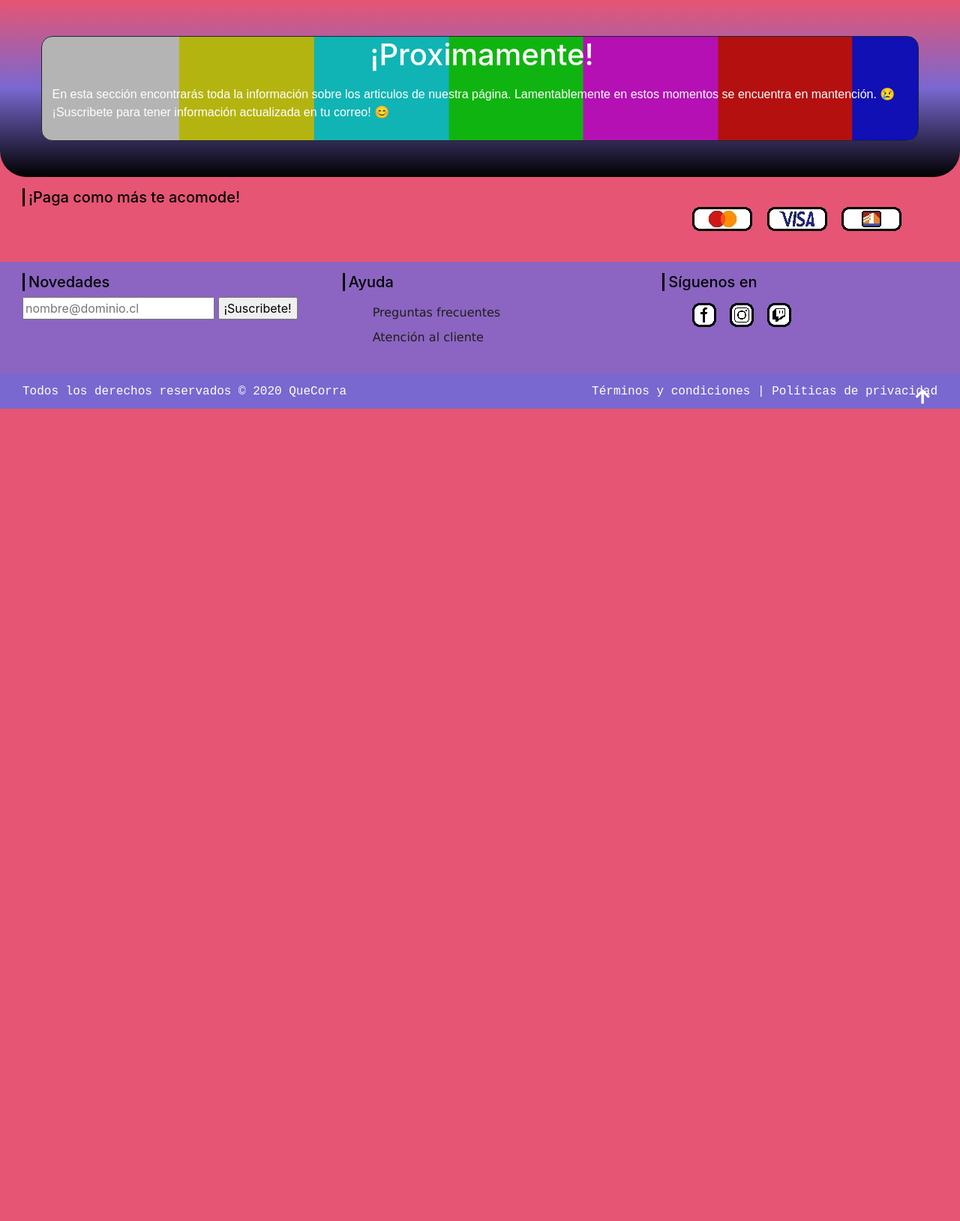
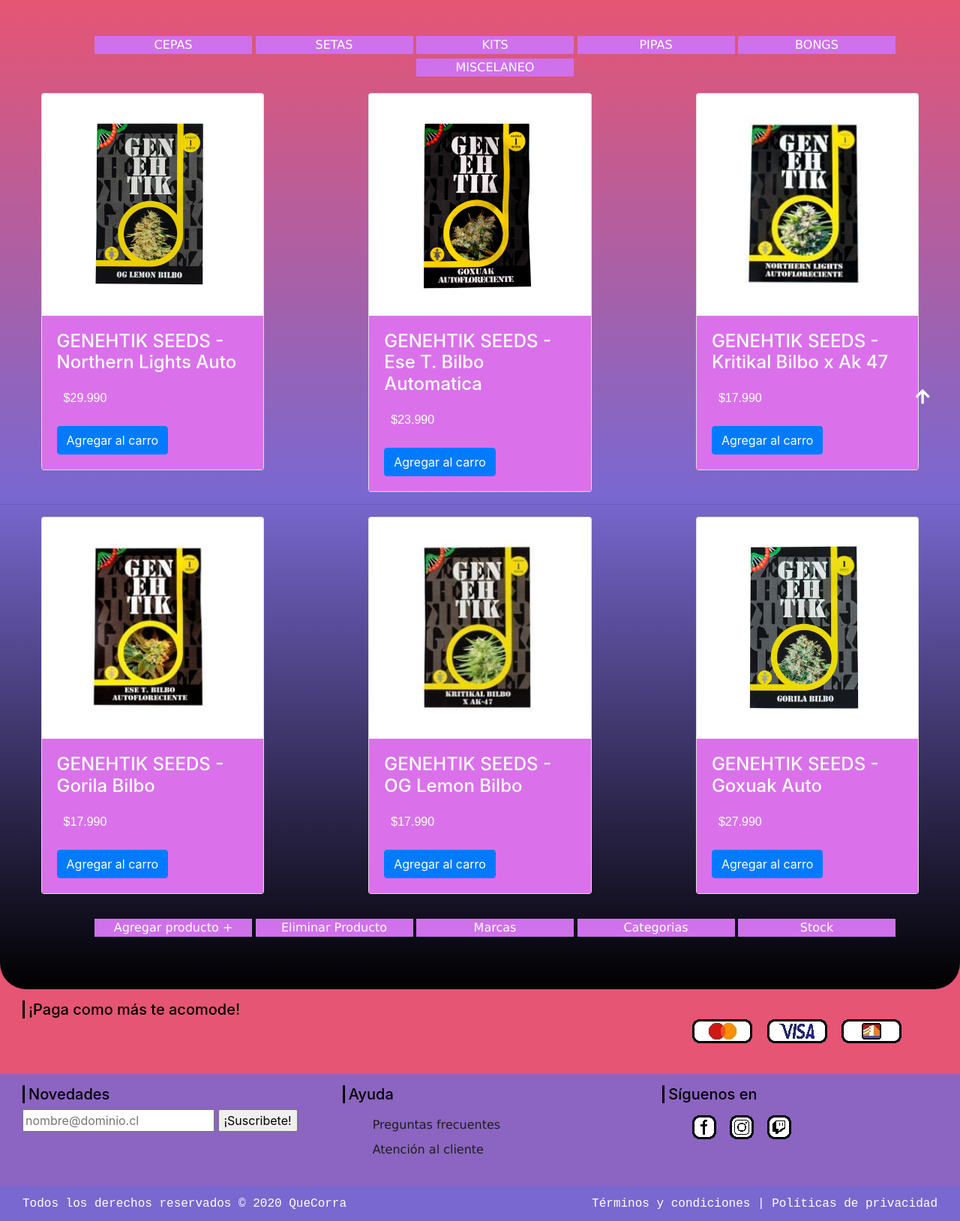
Before and after one commit to Flickkkrr/Fase2MatusSoto006D, a Django app: page /catalogo/tienda/ in a window 1280 px wide. Shown: the part 146-1774 px from the top of the page at 75% size. Before the commit the page ends 691 px from the top, so only its background shows below. Run offline with Django 3.2, Linux system fonts and the light colour scheme; some libraries are stand-ins or nearby versions.

Commit message:
Growshop: creando formularios

```diff
--- a/growshop2/catalogo/models.py
+++ b/growshop2/catalogo/models.py
@@ -25,6 +25,9 @@ class Accesorio(models.Model):
 
 	resumen = models.TextField(max_length=1000)
 	categoria = models.ManyToManyField(Categoria)
+
+	def get_absolute_url(self):
+		return reverse('accesorio-detail', args=[str(self.id)])
 
 	def __str__(self):
 		return self.nombre
--- a/growshop2/catalogo/static/css/EstInicio.css
+++ b/growshop2/catalogo/static/css/EstInicio.css
@@ -28,22 +28,25 @@ header {
 }
 
 #contenedorimagiz{
-    border-top-left-radius: 10px;
-    border-top-right-radius: 2px;
+    border-radius: 3px;
 }
 
 #contenedorimagde{
-    border-top-right-radius: 10px;
-    border-top-left-radius: 2px;
+    border-radius: 3px;
+}
+
+.relative{
+    position: relative;
+
 }
 
 .text-block{
     position: absolute;
-    bottom: 20px;
-    right: 20px;
+    bottom: 10px;
+    right: 10px;
     color: white;
     padding-left: 20px;
-    padding-right: 20px;
+    padding-right: 15px;
     text-align: right;
 }
 
--- a/growshop2/catalogo/static/css/EstTienda.css
+++ b/growshop2/catalogo/static/css/EstTiendaa.css
@@ -31,6 +31,29 @@ header {
     float: right;
     margin-right: 14px;
 }
+
+#categorias li{
+    text-align: center;
+    overflow: hidden;
+    display: inline-block;
+    width: 210px;
+    background-color: #cf71eb;
+    font-family: Verdana, Geneva, Tahoma, sans-serif;
+    color: white;
+}
+
+#categorias li:hover{
+    cursor: pointer;
+}
+
+#categorias a{
+    display: block;
+    list-style-type: none;
+
+
+}
+
+#cat
 
 footer #arriba{
     background: #E65573;
@@ -126,14 +149,6 @@ footer #abajo{
     text-decoration: none;
 }
 
-#caja {
-    border-radius: 15px;
-    border-style: solid;
-    border-width: 1px;
-    padding-left: 5px;
-    margin: 0;
-}
-
 .letras h1{
     color: white;
 }
--- a/growshop2/catalogo/templates/base_generic.html
+++ b/growshop2/catalogo/templates/base_generic.html
@@ -9,9 +9,9 @@
     <link rel="icon" href="{% static 'img/icono.ico' %}" type="image/icon type">
 
     <!-- CSS Propios-->
+    <link rel="stylesheet" type="text/css" href="{% static 'css/EstInicio.css' %}">
     <link rel="stylesheet" type="text/css" href="{% static 'css/EstAutocu.css' %}">
-    <link rel="stylesheet" type="text/css" href="{% static 'css/EstInicio.css' %}">
-    <link rel="stylesheet" type="text/css" href="{% static 'css/EstTienda.css' %}">
+    <link rel="stylesheet" type="text/css" href="{% static 'css/EstTiendaa.css' %}">
     <link rel="stylesheet" type="text/css" href="{% static 'css/EstTermin.css' %}">
     <link rel="stylesheet" type="text/css" href="{% static 'css/EstRegistro.css' %}">
     <link rel="stylesheet" type="text/css" href="{% static 'css/EstQuien.css' %}">
@@ -75,19 +75,19 @@
             <div class="collapse navbar-collapse" id="opciones">
                 <ul class="navbar-nav">
                     <li class="nav-item">
-                        <a class="nav-link" href="{% url 'inicio' %}">Inicio</a>
+                        <a class="nav-link" href="{% url 'inicio' %}" style="color: white;">Inicio</a>
                     </li>
                     <li class="nav-item">
-                        <a class="nav-link" href="{% url 'proximamente' %}" target="_self">Tienda virtual</a>
+                        <a class="nav-link" href="{% url 'proximamente' %}" target="_self" style="color: white;">Tienda virtual</a>
                     </li>
                     <li class="nav-item">
-                        <a class="nav-link" href="{% url 'autocultivo' %}">Autocultivo</a>
+                        <a class="nav-link" href="{% url 'autocultivo' %}" style="color: white;">Autocultivo</a>
                     </li>
                     <li class="nav-item">
-                        <a class="nav-link" href="{% url 'quienes' %}">¿Quiénes somos?</a>
+                        <a class="nav-link" href="{% url 'quienes' %}" style="color: white;">¿Quiénes somos?</a>
                     </li>
                     <li class="nav-item">
-                        <a class="nav-link" href="{% url 'registro' %}">Regístrate</a>
+                        <a class="nav-link" href="{% url 'registro' %}" style="color: white;">Regístrate</a>
                     </li>
                 </ul>
             </div>
@@ -117,10 +117,13 @@
                     <div class="col-xl-4 col-lg-4 col-sm-12 col-md-4" style="background-color:#8B65C1">
                         <h5>Novedades</h5>
                         <form action="{% url 'inicio' %}" method="post" name="suscripcion"
+
                             onsubmit="return validacion()">
+                            {% csrf_token %}
                             <input type="text" name="cor" id="correo" placeholder="nombre@dominio.cl">
                             <input type="submit" value="¡Suscribete!">
                             <br><br>
+                            {% csrf_token %}
                         </form>
                     </div>
                     <div class="col-xl-4 col-lg-4 col-sm-12 col-md-4" style="background-color:#8B65C1">
--- a/growshop2/catalogo/templates/proximamente.html
+++ b/growshop2/catalogo/templates/proximamente.html
@@ -13,7 +13,7 @@
     <link rel="icon" href="{% static 'img/icono.ico' %}" type="image/icon type">
 
     <!-- CSS Propios-->
-    <link rel="stylesheet" type="text/css" href="{% static 'css/EstTienda.css' %}">
+    <link rel="stylesheet" type="text/css" href="{% static 'css/EstTiendaa.css' %}">
     <link href="{% static 'css/bootstrap.min.css' %}" type="text/css" rel="stylesheet">
 
     <!-- JS Propios-->
@@ -35,24 +35,132 @@
         <!--TITULO AUTOCULTIVO-->
         <br>
         <br>
-        <div class="row justify-content-center">
-            <div class="col-xl-11 col-lg-10 col-md-10 col-sm-10 col-10">
-                <div id=caja style="background-image: url('/static/img/sinseñal.png');">
-                    <div class="letras">
-                        <center>
-                            <h1>¡Proximamente!</h1>
-                        </center>
-                        <p>En esta sección encontrarás toda la información sobre los articulos de nuestra página.
-                            Lamentablemente en estos momentos se encuentra en mantención. 😢 ¡Suscribete para tener
-                            información actualizada en tu correo! 😊</p>
+
+        <div class="row justify-content-around">
+            <div class="col-xl-12 col-lg-12 col-md-12 col-sm-12 col-12">
+                <center>
+                    <ul id=categorias>
+                        <li>
+                            <a href="{% url 'proximamente' %}" target="_self" style="color: white;">CEPAS</a>
+                        </li>
+                        <li>
+                            <a href="#" target="_self" onclick="proximamente()" style="color: white;">SETAS</a>
+                        </li>
+                        <li>
+                            <a href="#" target="_self" onclick="proximamente()" style="color: white;">KITS</a>
+                        </li>
+                        <li>
+                            <a href="#" target="_self" onclick="proximamente()" style="color: white;">PIPAS</a>
+                        </li>
+                        <li>
+                            <a href="#" target="_self" onclick="proximamente()" style="color: white;">BONGS</a>
+                        </li>
+                        <li>
+                            <a href="#" target="_self" onclick="proximamente()" style="color: white;">MISCELANEO</a>
+                        </li>
+                    </ul>
+                </center>
+
+            </div>
+        </div>
+
+        <div class="row justify-content-around">
+            <div class="col-xl-3 col-lg-3 col-md-7 col-sm-8 col-7">
+                <div class="card">
+                    <img class="card-img-top img" src="{% static 'img/cepatienda1.jpg' %}">
+                    <div class="card-body" style="background-color: #DA71EB; color: white;">
+                        <h4 class="card-title">GENEHTIK SEEDS - Northern Lights Auto</h4>
+                        <p class="card-text">$29.990</p>
+                        <a href="#" class="btn btn-primary">Agregar al carro</a>
                     </div>
                 </div>
             </div>
+
+            <div class="col-xl-3 col-lg-3 col-md-7 col-sm-8 col-7">
+                <div class="card">
+                    <img class="card-img-top" src="{% static 'img/cepatienda2.jpg' %}">
+                    <div class="card-body" style="background-color: #DA71EB; color: white;">
+                        <h4 class="card-title">GENEHTIK SEEDS - Ese T. Bilbo Automatica</h4>
+                        <p class="card-text">$23.990 </p>
+                        <a href="#" class="btn btn-primary">Agregar al carro</a>
+                    </div>
+                </div>
+            </div>
+
+            <div class="col-xl-3 col-lg-3 col-md-7 col-sm-8 col-7">
+                <div class="card">
+                    <img class="card-img-top" src="{% static 'img/cepatienda3.jpg' %}">
+                    <div class="card-body" style="background-color: #DA71EB; color: white;">
+                        <h4 class="card-title">GENEHTIK SEEDS - Kritikal Bilbo x Ak 47</h4>
+                        <p class="card-text">$17.990</p>
+                        <a href="#" class="btn btn-primary">Agregar al carro</a>
+                    </div>
+                </div>
+            </div>
+
         </div>
+
+        <hr>
+
+        <div class="row justify-content-around">
+            <div class="col-xl-3 col-lg-3 col-md-7 col-sm-8 col-7">
+                <div class="card">
+                    <img class="card-img-top" src="{% static 'img/cepatienda4.jpg' %}">
+                    <div class="card-body" style="background-color: #DA71EB; color: white;">
+                        <h4 class="card-title">GENEHTIK SEEDS - Gorila Bilbo</h4>
+                        <p class="card-text">$17.990</p>
+                        <a href="#" class="btn btn-primary" onclick="proximamente()">Agregar al carro</a>
+                    </div>
+                </div>
+            </div>
+
+            <div class="col-xl-3 col-lg-3 col-md-7 col-sm-8 col-7">
+                <div class="card">
+                    <img class="card-img-top" src="{% static 'img/cepatienda5.jpg' %}">
+                    <div class="card-body" style="background-color: #DA71EB; color: white;">
+                        <h4 class="card-title">GENEHTIK SEEDS - OG Lemon Bilbo</h4>
+                        <p class="card-text">$17.990</p>
+                        <a href="#" class="btn btn-primary" onclick="proximamente()">Agregar al carro</a>
+                    </div>
+                </div>
+            </div>
+
+            <div class="col-xl-3 col-lg-3 col-md-7 col-sm-8 col-7">
+                <div class="card">
+                    <img class="card-img-top" src="{% static 'img/cepatienda6.jpg' %}">
+                    <div class="card-body" style="background-color: #DA71EB; color: white;">
+                        <h4 class="card-title">GENEHTIK SEEDS - Goxuak Auto</h4>
+                        <p class="card-text">$27.990</p>
+                        <a href="#" class="btn btn-primary" onclick="proximamente()">Agregar al carro</a>
+                    </div>
+                </div>
+            </div>
+
+        </div>
+
+        <hr>
+
+        <div class="row justify-content-around">
+            <div class="col-xl-12 col-lg-12 col-md-12 col-sm-12 col-12">
+                <center>
+                    <ul id=categorias>
+                        <li><a style="color: white;" href="{% url 'accesorio_form' %}" >Agregar producto + </a></li>
+                        <li>Eliminar Producto</li>
+                        <li>Marcas</li>
+                        <li>Categorias</li>
+                        <li>Stock</li>
+                    </ul>
+                </center>
+
+            </div>
+        </div>
+
+
         <br>
         <br>
     </div> <!-- -->
 
 </body>
+
 </html>
 {% endblock %}
--- a/growshop2/catalogo/urls.py
+++ b/growshop2/catalogo/urls.py
@@ -1,5 +1,5 @@
-from django.urls import path #Importar URLS
-from . import views #Importar vistas
+from django.urls import path
+from . import views
 
 urlpatterns = [
     path('', views.inicio, name='inicio'),
@@ -9,5 +9,12 @@ urlpatterns = [
     path('registro/', views.registro, name='registro'),
     path('cepa1/', views.cepa1, name='cepa1'),
     path('seta1/', views.seta1, name='seta1'),
-    path('terminosycon/', views.terminosycon, name='terminosycon')
+    path('terminosycon/', views.terminosycon, name='terminosycon'),
+    path('accesorio/<int:pk>', views.AccesorioDetailView.as_view(), name='accesorio-detail'), #<str:pk>
 ]
+
+urlpatterns += [
+    path('accesorio/crear/', views.AccesorioCreate.as_view(), name='accesorio_form'),
+    path('accesorio/<int:pk>/actualizar/', views.AccesorioUpdate.as_view(), name='accesorio_update'),
+    path('accesorio/<int:pk>/eliminar/', views.AccesorioDelete.as_view(), name='accesorio_delete'),
+]
--- a/growshop2/catalogo/views.py
+++ b/growshop2/catalogo/views.py
@@ -1,6 +1,8 @@
 from django.shortcuts import render
+from django.views import generic
+from django.views.generic.edit import CreateView, UpdateView, DeleteView
+from django.urls import reverse_lazy
 from . models import Categoria, Accesorio, InstanciaAccesorio, Marca
-from django.views import generic
 
 # Create your views here.
 def inicio(request): #Request = consulta HTTP
@@ -74,3 +76,18 @@ def terminosycon(request): #Request = consulta HTTP
         'terminosycon.html',
         context={'num_catego':num_catego},
     )
+
+class AccesorioCreate(CreateView):
+    model = Accesorio
+    fields = '__all__'
+
+class AccesorioUpdate(UpdateView):
+    model = Accesorio
+    fields = '__all__'
+
+class AccesorioDelete(DeleteView):
+    model = Accesorio
+    success_url = reverse_lazy('Accesorios')
+
+class AccesorioDetailView(generic.DetailView):
+    model = Accesorio
```
Also changed, not shown: growshop2/catalogo/templates/catalogo/Accesorio_confirm_delete.html (added, +10 -0 lines), growshop2/catalogo/templates/catalogo/Accesorio_detail.html (added, +14 -0 lines), growshop2/catalogo/templates/catalogo/accesorio_form.html (added, +13 -0 lines), growshop2/catalogo/templates/inicio.html (+36 -17 lines), growshop2/catalogo/static/css/EstQuien.css (line endings or trailing spaces), growshop2/catalogo/static/img/cepatienda1.jpg (added), growshop2/catalogo/static/img/cepatienda2.jpg (added), growshop2/catalogo/static/img/cepatienda3.jpg (added), growshop2/catalogo/static/img/cepatienda4.jpg (added), growshop2/catalogo/static/img/cepatienda5.jpg (added), growshop2/catalogo/static/img/cepatienda6.jpg (added), growshop2/db.sqlite3.
